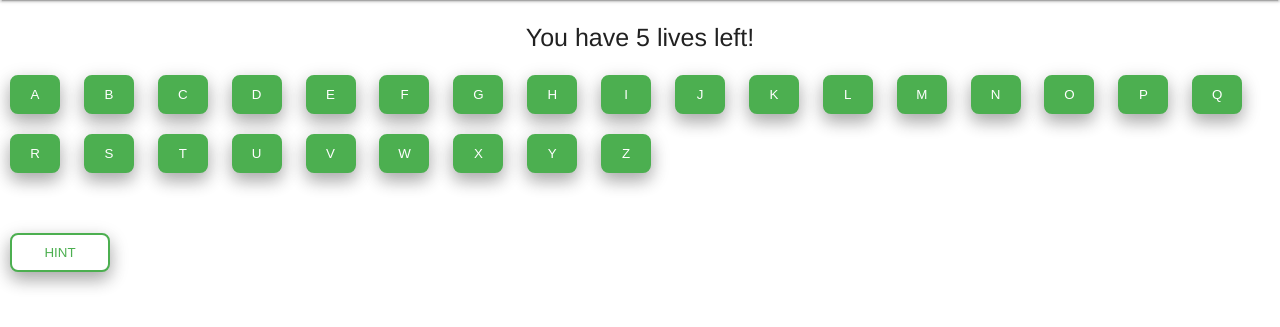
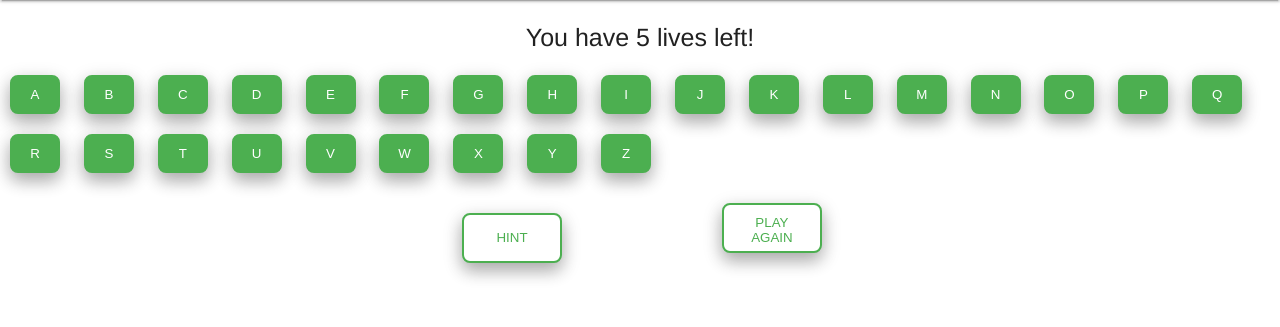
Before and after one commit to harshyyy21/WebGame, a Python web app: template templates/hangman.html in a window 1280 px wide. Shown: the part 64-391 px from the top of the page. Run offline with Jinja, Linux system fonts and the light colour scheme; the template is opened without the code that fills it, so the values that code supplies are empty.

Commit message:
Added playagain button and centered everything.

```diff
--- a/static_files/game.css
+++ b/static_files/game.css
@@ -26,7 +26,23 @@ button:hover {
   padding-top: 25px;
   font-size: 25px;
   text-align: center;
+}
 
+#playagain{
+  width : 100px;
+  padding: 10px;
+  margin: 10px;
+  border-radius: 8px;
+  background-color: white;
+  color: #4CAF50;
+  border: 2px solid #4CAF50;
+  box-shadow: 0 8px 16px 0 rgba(0,0,0,0.2), 0 6px 20px 0 rgba(0,0,0,0.19);
+  height:50px;
+  width:100px;
+  margin: -20px -50px;
+  position:relative;
+  top:50%;
+  left:60%;
 }
 
 #hint{
@@ -38,6 +54,12 @@ button:hover {
   color: #4CAF50;
   border: 2px solid #4CAF50;
   box-shadow: 0 8px 16px 0 rgba(0,0,0,0.2), 0 6px 20px 0 rgba(0,0,0,0.19);
+  height:50px;
+  width:100px;
+  margin: -20px -50px;
+  position:relative;
+  top:50%;
+  left:40%;
 }
 
 #hint:hover{
@@ -45,3 +67,9 @@ button:hover {
   color: white;
   box-shadow: 0 12px 16px 0 rgba(0,0,0,0.24), 0 17px 50px 0 rgba(0,0,0,0.19);
 }
+
+#playagain:hover{
+  background-color: #4CAF50;
+  color: white;
+  box-shadow: 0 12px 16px 0 rgba(0,0,0,0.24), 0 17px 50px 0 rgba(0,0,0,0.19);
+}
--- a/templates/hangman.html
+++ b/templates/hangman.html
@@ -73,6 +73,7 @@
            </br>
            </br>
             <button id = "hint" type="button"> HINT </button>
+            <button id = "playagain" type = "button"> PLAY AGAIN </button>
           </div>
         </div>
 
```
